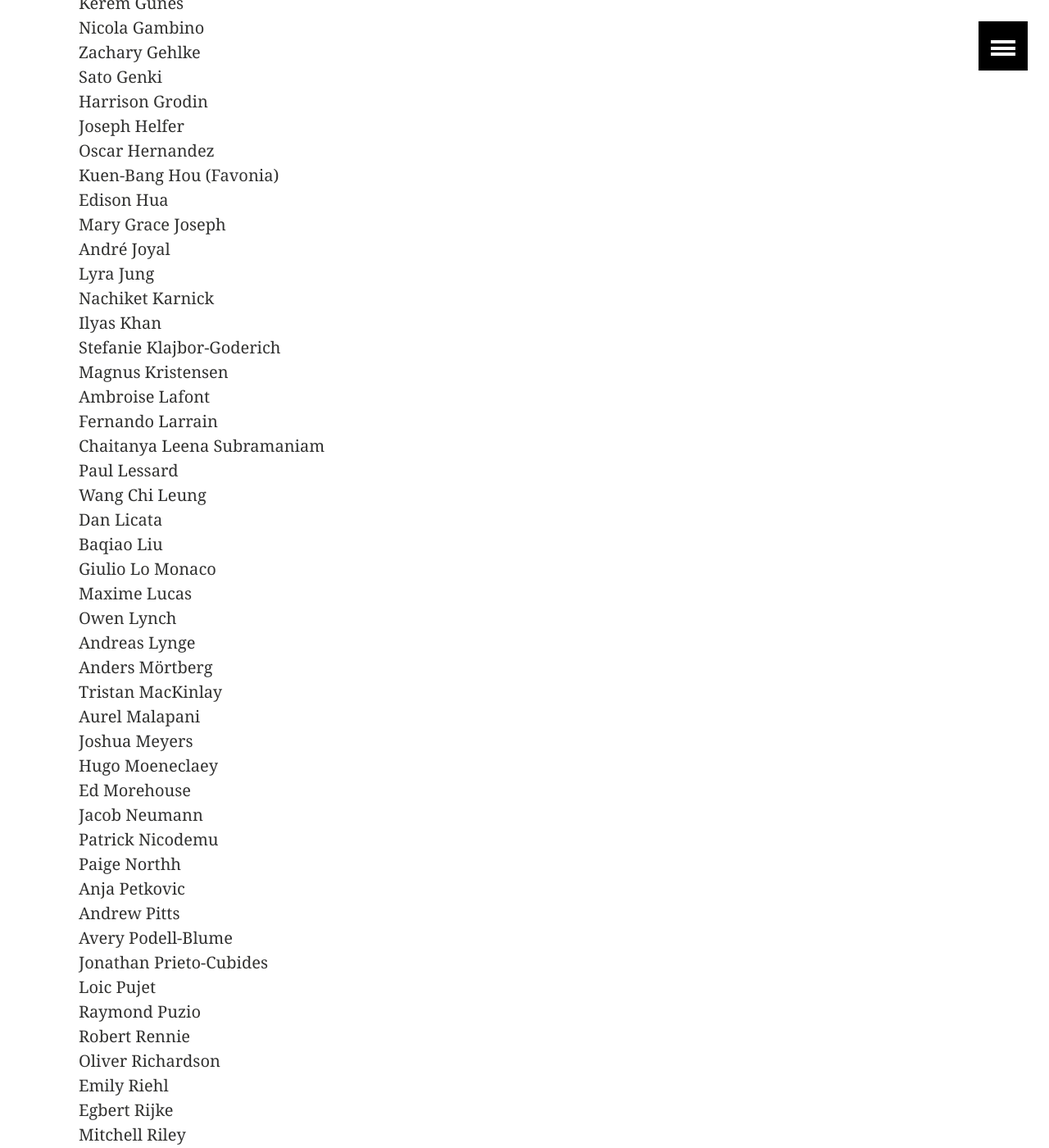
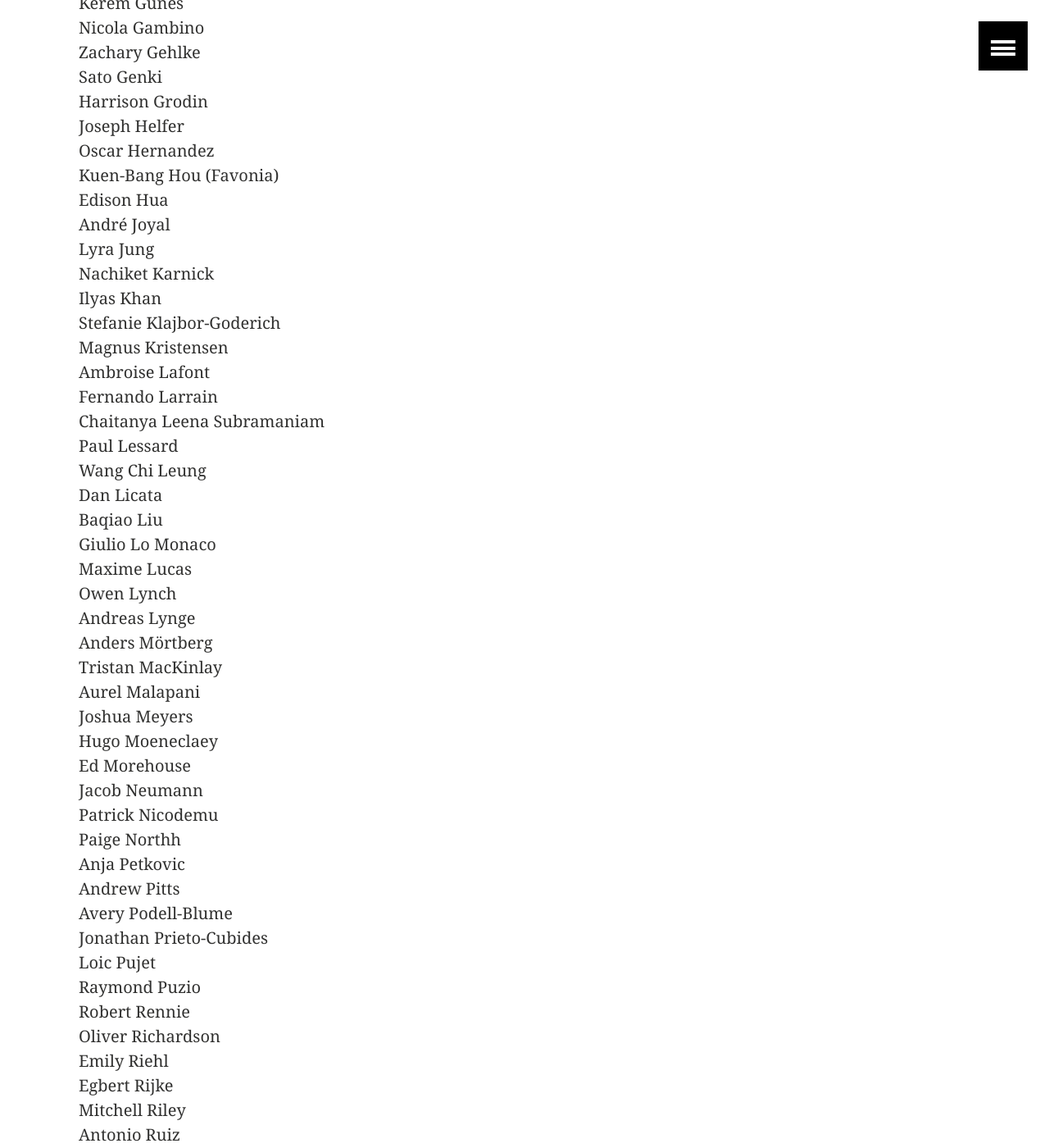
Before and after one commit to HoTT/HoTT-2019, a Jekyll site: the page built from participants.md, in a window 1280 px wide and 1400 px high, scrolled down 1829 px. Shown: the whole window at 82% size. Built offline with Jekyll 4.4.1, drawn with Linux system fonts in a browser that asks for light colours.

Commit message:
remove mary grace and jaime from participants

```diff
--- a/participants.md
+++ b/participants.md
@@ -56,7 +56,6 @@
 Oscar	Hernandez \\
 Kuen-Bang	Hou (Favonia) \\
 Edison	Hua \\
-Mary Grace	Joseph \\
 André	Joyal \\
 Lyra	Jung \\
 Nachiket	Karnick \\
```
Also changed, not shown: other parts of participants.md (+0 -1 lines).
